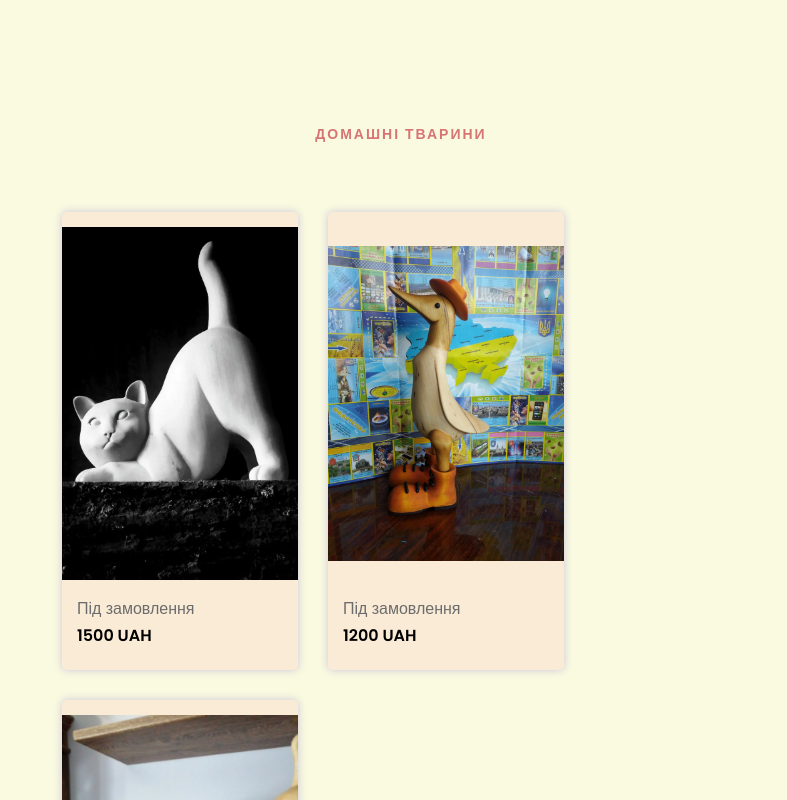
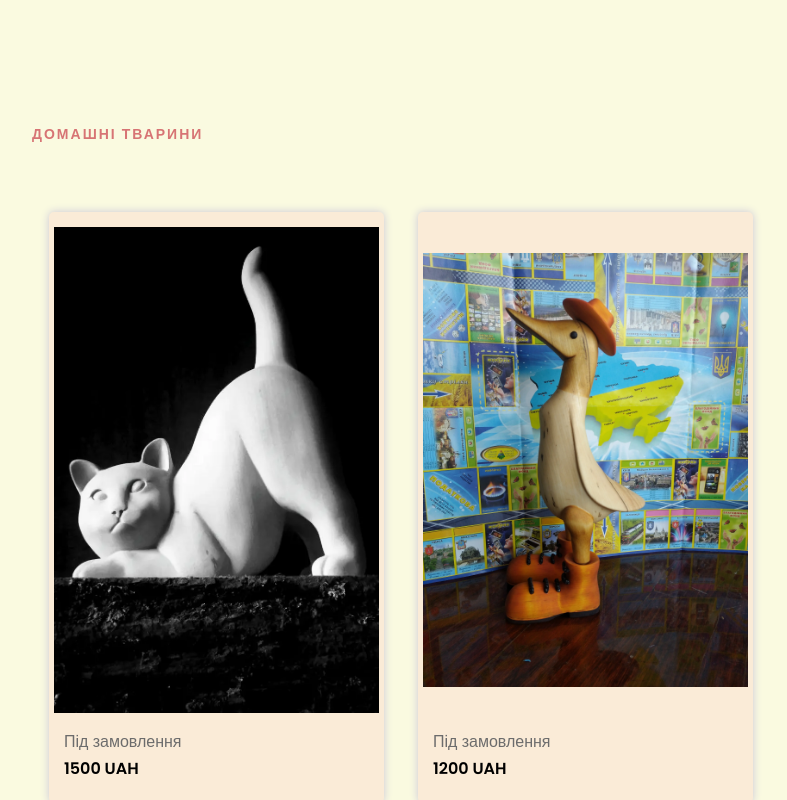
Before and after one commit to VitaliiChichuga/MY-ECO-exclusive, a website: page shop-collection.html in a window 1280 px wide. Shown: the part 480-1280 px from the top of the page, without its empty margins (239-1026 px from the left). Drawn offline with nearby package versions, Linux system fonts and the light colour scheme.

Commit message:
Update styles.css

```diff
--- a/css/styles.css
+++ b/css/styles.css
@@ -96,7 +96,7 @@ img {
   padding-top: 60px;
 }
 
-@media screen and (min-width: 1024px) {
+@media screen and (min-width: 1280px) {
   .section {
     padding-top: 120px;
   }
@@ -467,7 +467,7 @@ img {
 @media screen and (min-width: 1024px) {
   .categories__title {
     font-size: 14px;
-    text-align: center;
+    /* text-align: center; */
     margin-top: 0;
     margin-bottom: 35px;
   }
@@ -879,20 +879,54 @@ img {
 .shop-collection__list {
   display: flex;
   flex-wrap: wrap;
-  margin-bottom: 50px;
+  /* margin-bottom: 50px; */
   padding: 0;
 }
 
 .shop-collection__item {
   display: grid;
   align-items: end;
-  margin-top: 30px;
-  flex-basis: calc((100% - 30px) / 3);
-  max-width: 383px;
-  margin-left: 30px;
+  margin-top: 15px;
+  flex-basis: calc((100% - 35px) / 2);
+  /* max-width: 383px; */
+  /* margin-left: 16px; */
+  margin-left: auto;
+  margin-right: auto;
   background-color: antiquewhite;
   box-shadow: 0 0 8px rgb(202, 197, 216);
   border-radius: 5px;
+}
+
+/* @media screen and (min-width: 768px) {
+  .shop-collection__item {
+    margin-top: 35px;
+    flex-basis: calc((100% - 30px) / 2);
+    max-width: 287px;
+  }
+} */
+@media screen and (min-width: 768px) {
+  .shop-collection__item {
+    margin-top: 30px;
+    flex-basis: calc((100% - 70px) / 2);
+    max-width: 383px;
+  }
+}
+
+@media screen and (min-width: 1024px) {
+  .shop-collection__item {
+    margin-top: 30px;
+    flex-basis: calc((100% - 35px) / 2);
+    max-width: 335px;
+  }
+}
+
+@media screen and (min-width: 1440px) {
+  .shop-collection__item {
+    margin-top: 30px;
+    flex-basis: calc((100% - 30px) / 3);
+    max-width: 383px;
+    margin-left: 30px;
+  }
 }
 
 .shop-collection__item:hover,
@@ -902,9 +936,10 @@ img {
 }
 
 .shop-collection__img {
-  width: 300px;
+  width: 350px;
   /* height: 553px; */
-
+  padding-left: 5px;
+  padding-right: 5px;
   margin: 15px auto;
 }
 .button {
```
